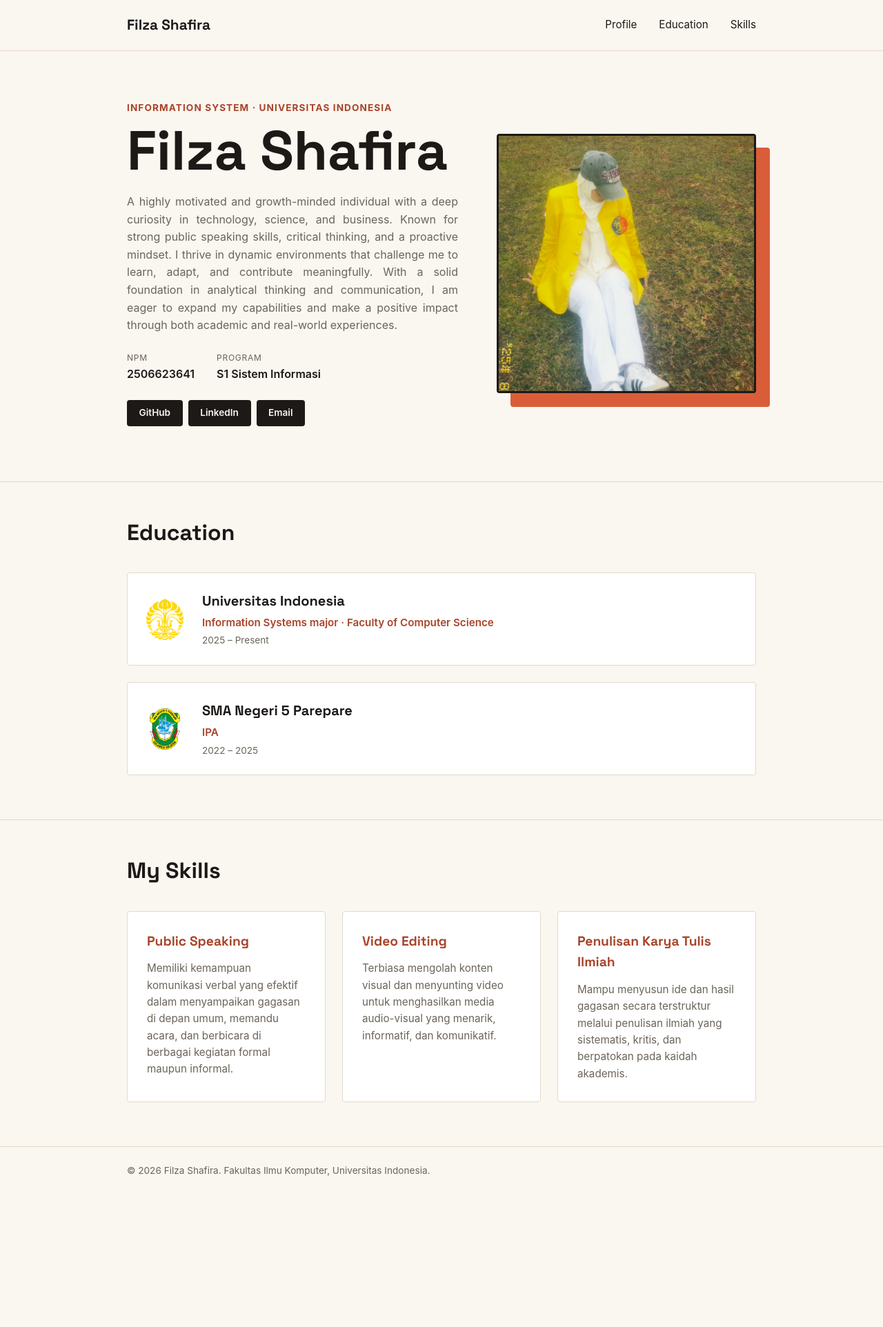
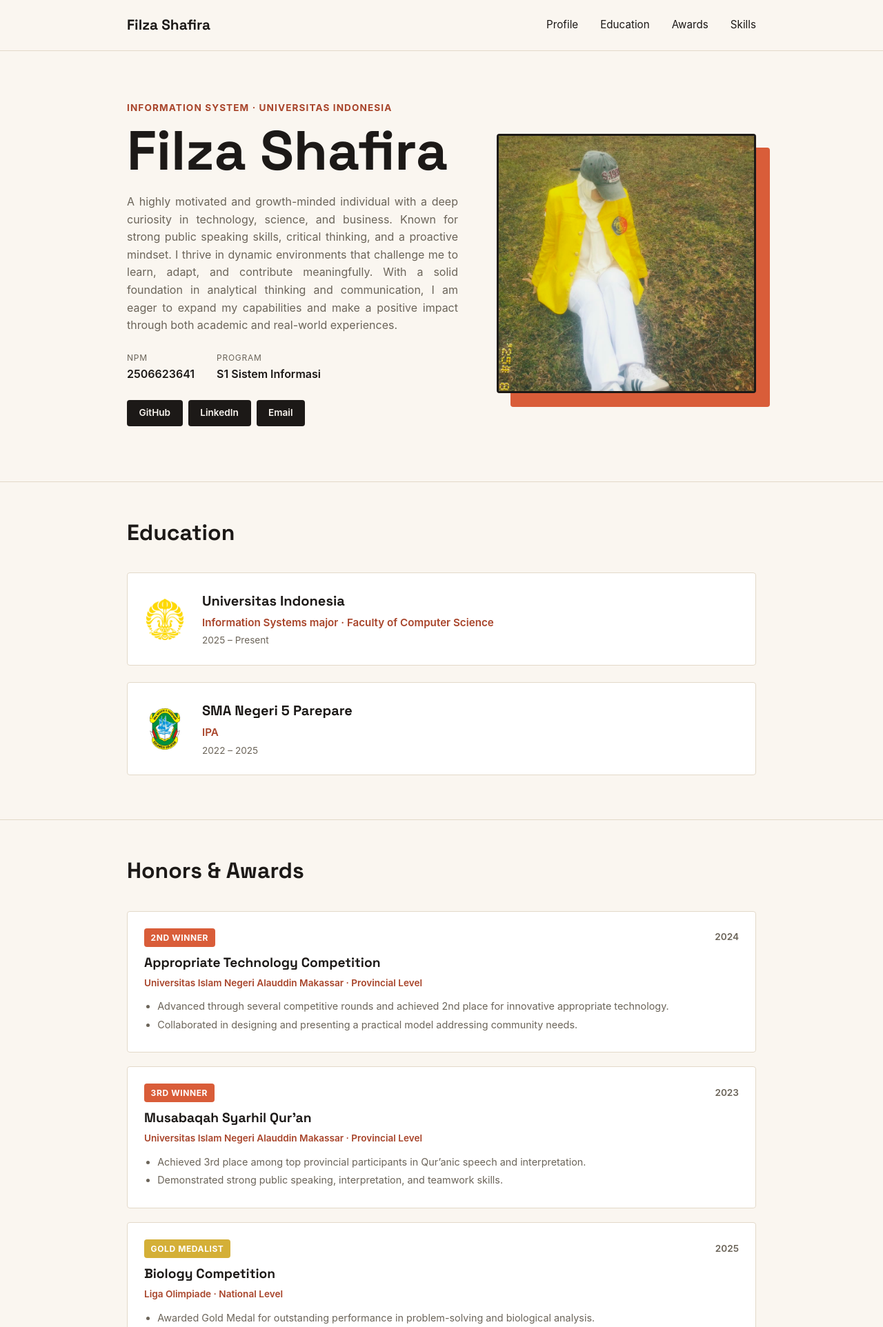
Before and after one commit to filzashafira/myportofolio, a Django app: page / in a window 1280 px wide. Shown: the top 1924 px of the page at 69% size. Before the commit the page ends 1705 px from the top, so only its background shows below. Run offline with Django 5.2, Linux system fonts and the light colour scheme.

Commit message:
Add Honors and Awards section

```diff
--- a/static/css/style.css
+++ b/static/css/style.css
@@ -323,3 +323,80 @@ h1, .brand {
         height: 48px;
     }
 }
+
+.awards-list {
+    display: flex;
+    flex-direction: column;
+    gap: 1.25rem;
+}
+
+.award-card {
+    background-color: #ffffff;
+    border: 1px solid var(--line);
+    border-radius: var(--radius);
+    padding: 1.5rem;
+    transition: transform 0.2s ease, border-color 0.2s ease;
+}
+
+.award-card:hover {
+    transform: translateY(-2px);
+    border-color: var(--accent);
+}
+
+.award-header {
+    display: flex;
+    justify-content: space-between;
+    align-items: center;
+    margin-bottom: 0.5rem;
+}
+
+.award-badge {
+    font-size: 0.75rem;
+    font-weight: 700;
+    text-transform: uppercase;
+    letter-spacing: 0.05em;
+    padding: 0.25rem 0.6rem;
+    border-radius: var(--radius);
+    background-color: var(--accent);
+    color: #ffffff;
+}
+
+.award-badge.gold {
+    background-color: #d4af37;
+}
+
+.award-badge.neutral {
+    background-color: var(--ink);
+}
+
+.award-year {
+    font-size: 0.85rem;
+    font-weight: 600;
+    color: var(--text-muted);
+}
+
+.award-card h3 {
+    font-family: "Space Grotesk", -apple-system, sans-serif;
+    font-size: 1.2rem;
+    color: var(--ink);
+    margin-bottom: 0.2rem;
+}
+
+.award-issuer {
+    font-size: 0.85rem;
+    color: var(--accent-dark);
+    font-weight: 600;
+    margin-bottom: 0.75rem;
+}
+
+.award-desc {
+    padding-left: 1.2rem;
+    color: var(--text-muted);
+    font-size: 0.9rem;
+    line-height: 1.5;
+}
+
+.award-desc li {
+    margin-bottom: 0.3rem;
+    text-align: justify;
+}
--- a/templates/index.html
+++ b/templates/index.html
@@ -16,6 +16,7 @@
             <nav>
                 <a href="#profile">Profile</a>
                 <a href="#education">Education</a>
+                <a href="#awards">Awards</a>
                 <a href="#skills">Skills</a>
             </nav>
         </div>
@@ -84,6 +85,78 @@
             </div>
         </section>
 
+        <!-- SECTION AWARDS (DI BAWAH EDUCATION) -->
+        <section id="awards" class="skills-section">
+            <div class="container">
+                <h2>Honors & Awards</h2>
+                <div class="awards-list">
+
+                    <article class="award-card">
+                        <div class="award-header">
+                            <span class="award-badge">2nd Winner</span>
+                            <span class="award-year">2024</span>
+                        </div>
+                        <h3>Appropriate Technology Competition</h3>
+                        <p class="award-issuer">Universitas Islam Negeri Alauddin Makassar &middot; Provincial Level</p>
+                        <ul class="award-desc">
+                            <li>Advanced through several competitive rounds and achieved 2nd place for innovative appropriate technology.</li>
+                            <li>Collaborated in designing and presenting a practical model addressing community needs.</li>
+                        </ul>
+                    </article>
+
+                    <article class="award-card">
+                        <div class="award-header">
+                            <span class="award-badge">3rd Winner</span>
+                            <span class="award-year">2023</span>
+                        </div>
+                        <h3>Musabaqah Syarhil Qur’an</h3>
+                        <p class="award-issuer">Universitas Islam Negeri Alauddin Makassar &middot; Provincial Level</p>
+                        <ul class="award-desc">
+                            <li>Achieved 3rd place among top provincial participants in Qur’anic speech and interpretation.</li>
+                            <li>Demonstrated strong public speaking, interpretation, and teamwork skills.</li>
+                        </ul>
+                    </article>
+
+                    <article class="award-card">
+                        <div class="award-header">
+                            <span class="award-badge gold">Gold Medalist</span>
+                            <span class="award-year">2025</span>
+                        </div>
+                        <h3>Biology Competition</h3>
+                        <p class="award-issuer">Liga Olimpiade &middot; National Level</p>
+                        <ul class="award-desc">
+                            <li>Awarded Gold Medal for outstanding performance in problem-solving and biological analysis.</li>
+                        </ul>
+                    </article>
+
+                    <article class="award-card">
+                        <div class="award-header">
+                            <span class="award-badge neutral">Top 5 Finalist</span>
+                            <span class="award-year">2024</span>
+                        </div>
+                        <h3>Esai Competition</h3>
+                        <p class="award-issuer">Universitas Islam Negeri Alauddin Makassar &middot; Provincial Level</p>
+                        <ul class="award-desc">
+                            <li>Reached the Top 5 Finalists for delivering an impactful essay with critical analysis and creative writing.</li>
+                        </ul>
+                    </article>
+
+                    <article class="award-card">
+                        <div class="award-header">
+                            <span class="award-badge neutral">Participant</span>
+                            <span class="award-year">2024</span>
+                        </div>
+                        <h3>Esai Competition</h3>
+                        <p class="award-issuer">Universitas Airlangga &middot; National Level</p>
+                        <ul class="award-desc">
+                            <li>Selected as a participant representing institution in a national-level essay competition.</li>
+                        </ul>
+                    </article>
+
+                </div>
+            </div>
+        </section>
+
 
         <section id="skills" class="skills-section">
             <div class="container">
```
Also changed, not shown: 1 other file.
